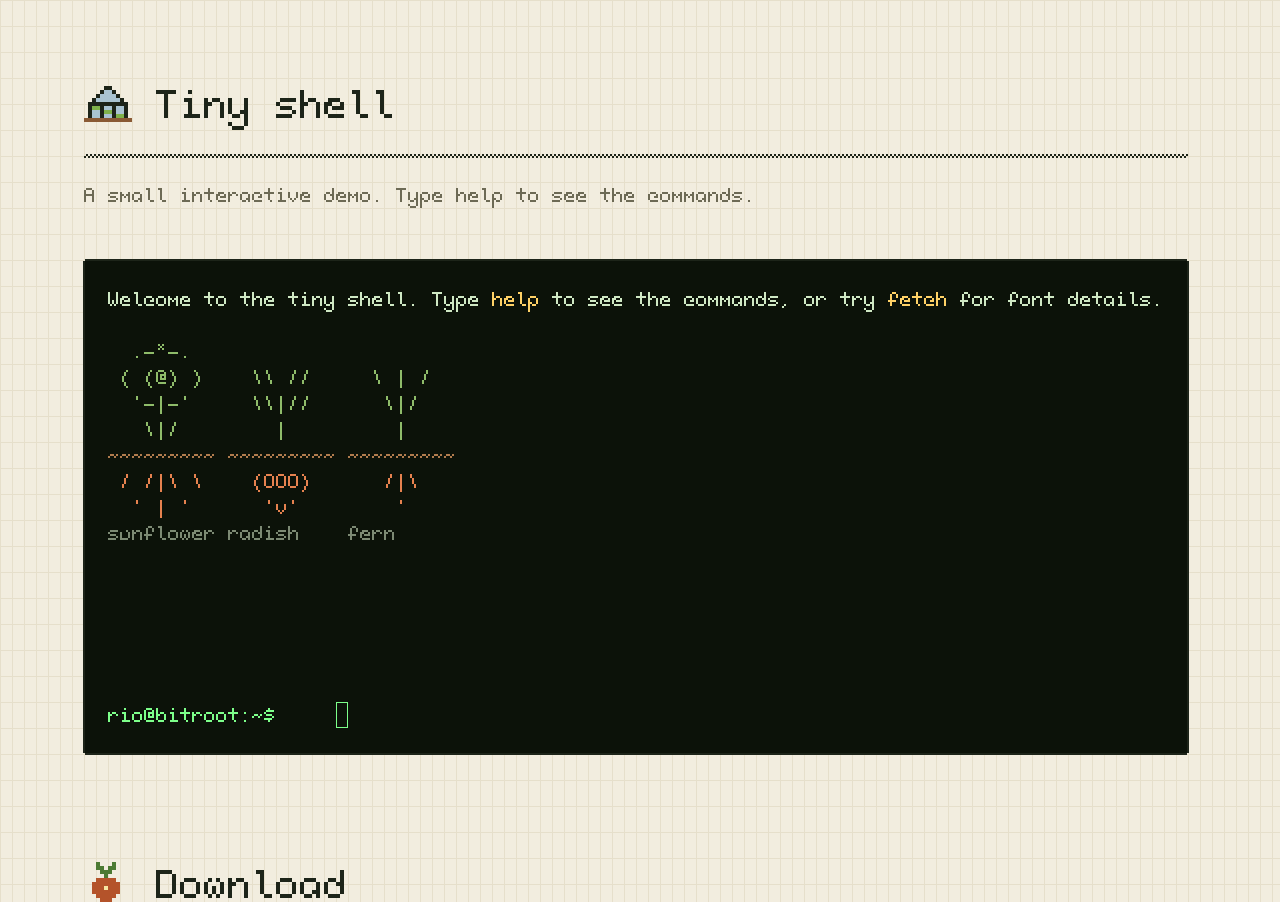
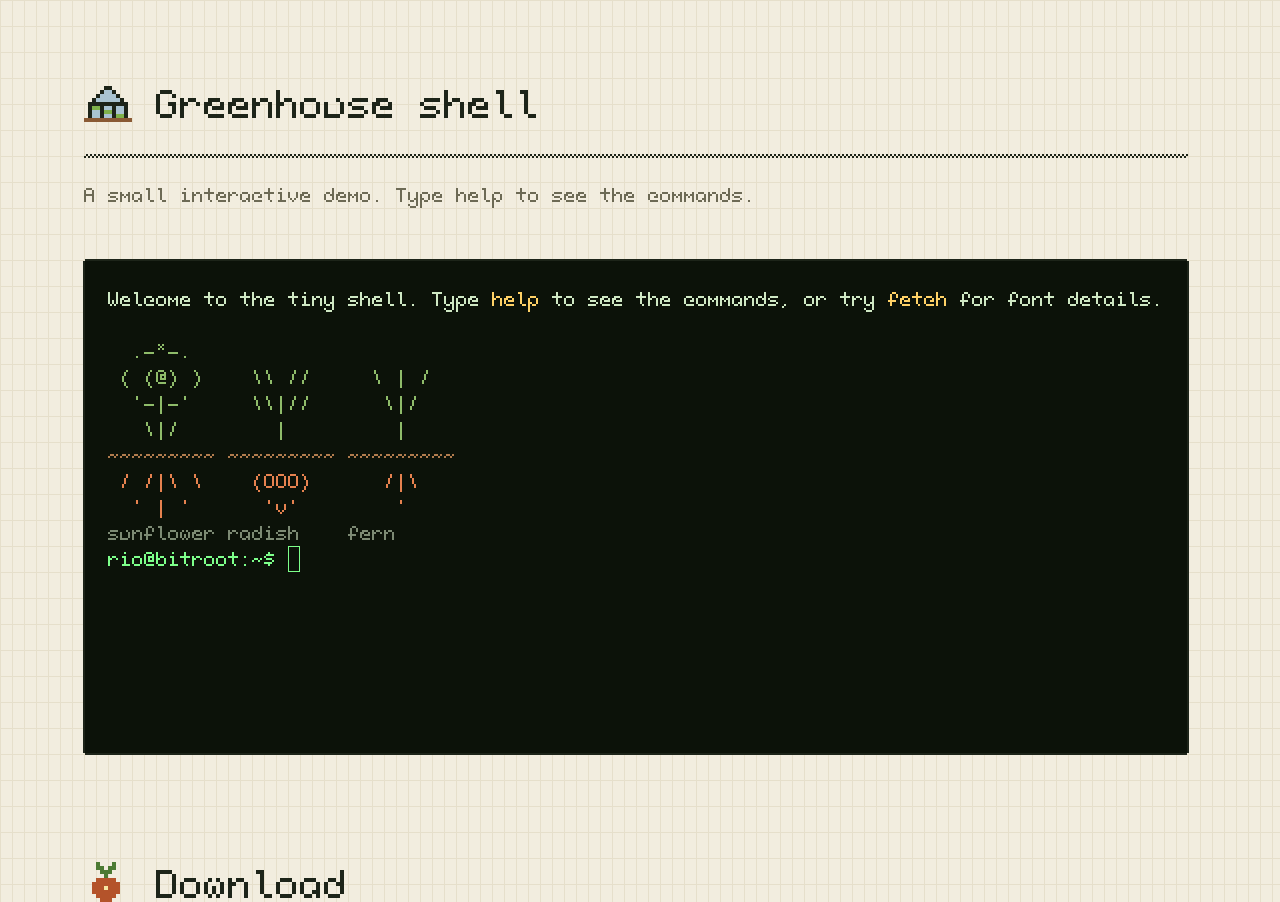
Before and after one commit to serialexperimentsrio/bitroot, a plain HTML site: page demo/index.html in a window 1280 px wide. Shown: the part 5382-6284 px from the top of the page. Drawn offline with Linux system fonts and the light colour scheme; files whose address does not match are found by name.

Commit message:
Adjust greenhouse shell

```diff
--- a/demo/index.html
+++ b/demo/index.html
@@ -213,15 +213,15 @@ a:hover { background: var(--ink); color: var(--paper); text-decoration: none; }
 .ex.almanac .today { background: var(--moss); color: var(--paper); } .ex.almanac .wk { color: var(--root); }
 
 /* ---------- greenhouse shell ---------- */
-.shell { background: #0c1209; color: #cfe8c4; padding: var(--r) calc(var(--c) * 2); }
-.shell pre { font: inherit; white-space: pre-wrap; height: calc(var(--r) * 16); overflow-y: auto; }
+.shell { height: calc(var(--r) * 19); background: #0c1209; color: #cfe8c4; padding: var(--r) calc(var(--c) * 2); }
+.shell pre { font: inherit; white-space: pre-wrap; max-height: calc(var(--r) * 16); margin-bottom: 0; overflow-y: auto; }
 .shell pre::-webkit-scrollbar { width: var(--c); background: #0c1209; }
 .shell pre::-webkit-scrollbar-thumb { background: #2c3a26; }
 .shell .line { display: flex; column-gap: var(--c); }
 .shell input { flex: 1; min-width: 0; width: 0; height: var(--r); font: inherit; color: inherit; background: transparent; border: 0; outline: 0; padding: 0; caret-color: transparent; }
 .shell .line { position: relative; }
-/* block cursor: one character cell after the prompt (18 characters and a space) */
-.caret { position: absolute; top: 0; left: calc(var(--c) * (19 + var(--n, 0))); width: var(--c); height: var(--r); background: #7dff8a; mix-blend-mode: difference; pointer-events: none; animation: blink 1s steps(1) infinite; }
+/* block cursor: one character cell after the 14-character prompt */
+.caret { position: absolute; top: 0; left: calc(var(--c) * (15 + var(--n, 0))); width: var(--c); height: var(--r); background: #7dff8a; mix-blend-mode: difference; pointer-events: none; animation: blink 1s steps(1) infinite; }
 .shell:not(:focus-within) .caret { background: none; outline: var(--bo) solid #7dff8a; outline-offset: calc(var(--bo) * -1); mix-blend-mode: normal; animation: none; }
 @keyframes blink { 50% { opacity: 0; } }
 .shell .p { color: #7dff8a; } .shell .m { color: #8fbc6a; } .shell .r { color: #e6824f; } .shell .s { color: #b07b4d; } .shell .y { color: #ffd166; } .shell .d { color: #7d8a74; }
@@ -463,7 +463,7 @@ Naïve façade, déjà vu. 5°C ± 2°</pre><figcaption>Latin-1 · accents, cedi
 
 <section class="wrap plate" id="greenhouse" aria-labelledby="gh-title">
   <header class="plate-head">
-    <h2 class="s4 rule-b dashed" id="gh-title"><span class="sprite" data-sprite="greenhouse" aria-hidden="true"></span> Tiny shell</h2>
+    <h2 class="s4 rule-b dashed" id="gh-title"><span class="sprite" data-sprite="greenhouse" aria-hidden="true"></span> Greenhouse shell</h2>
     <p>A small interactive demo. Type <b>help</b> to see the commands.</p>
   </header>
   <div class="shell box" id="shell">
```
